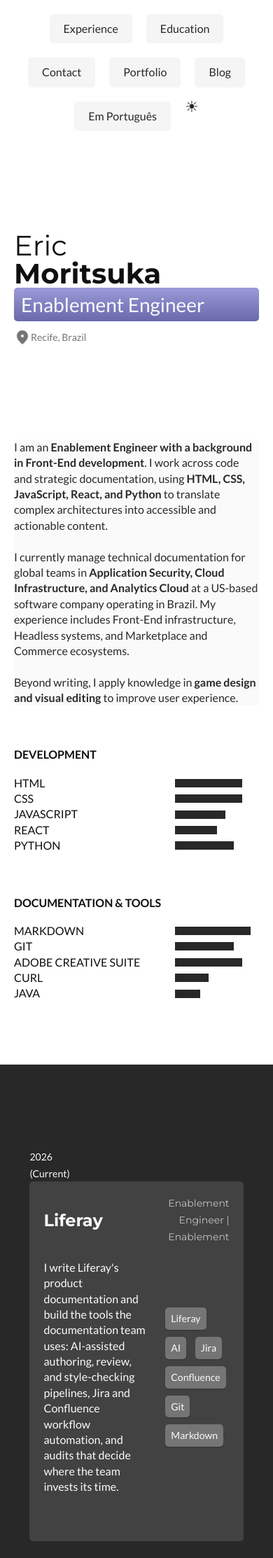
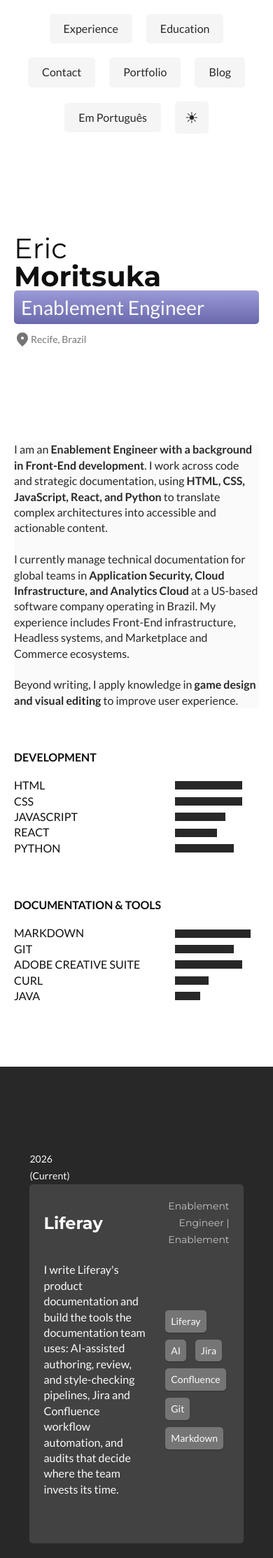
Before and after one commit to ericthmoritsuka/ericthmoritsuka.github.io, a Jekyll site: the page built from index.html, in a window 390 px wide. Shown: the top 2226 px of the page at 70% size. Built offline with Jekyll 4.4.1, drawn with Linux system fonts in a browser that asks for light colours.

Commit message:
Dark-mode fixes: 404 scene variant, nav pill colors, toggle alignment
Replace the white 'postcard' behind the 404 scene with a second scene
PNG whose ETHM signature is inked light gray; CSS swaps the images by
theme. Center nav items vertically so the theme toggle aligns, give
the toggle the same mobile pill treatment as nav links, and darken the
mobile nav pills in dark mode (they were light with light text).

Co-Authored-By: Claude Fable 5 <noreply@anthropic.com>

```diff
--- a/404.html
+++ b/404.html
@@ -10,9 +10,13 @@ sitemap: false
 		<div class="pagina-404">
 			<h1 class="font-grande cor-10">404</h1>
 
-			<img class="cena-404" src="/img/404-scene.png"
+			<img class="cena-404 cena-404-claro" src="/img/404-scene.png"
 				style="width: 100%; max-width: 100%; height: auto; image-rendering: pixelated;"
 				alt="Four pixel-art guinea pig adventurers — an archer, a mage, a fighter, and a sword-bearing knight leading the way — face a giant naja rearing out of a hay field.">
+			<img class="cena-404 cena-404-escuro" src="/img/404-scene-dark.png"
+				style="width: 100%; max-width: 100%; height: auto; image-rendering: pixelated;"
+				alt="Four pixel-art guinea pig adventurers — an archer, a mage, a fighter, and a sword-bearing knight leading the way — face a giant naja rearing out of a hay field."
+				aria-hidden="true">
 
 			<p class="frase-404">We looked everywhere. Even under the hay.</p>
 			<p class="sub-404 font-2-s">This page doesn't exist — or it's very good at hiding. The party keeps searching.</p>
--- a/css/blog.css
+++ b/css/blog.css
@@ -352,6 +352,10 @@
   text-align: center;
 }
 
+.cena-404-escuro {
+  display: none;
+}
+
 .pagina-404 .cena-404 {
   width: 100%;
   height: auto;
--- a/css/dark.css
+++ b/css/dark.css
@@ -93,15 +93,25 @@ html[data-theme="dark"] .carrossel-ponto.ativo {
     background-color: var(--cor-p3);
   }
 
-html[data-theme="dark"] /* 404: keep the scene on its light "postcard" so the ink signature shows */
-  .frase-404 {
-    color: var(--cor-2);
+/* 404: swap to the scene variant whose signature is inked for dark */
+html[data-theme="dark"] .frase-404 {
+  color: var(--cor-2);
+}
+
+html[data-theme="dark"] .cena-404-claro {
+  display: none;
+}
+
+html[data-theme="dark"] .cena-404-escuro {
+  display: block;
+}
+
+@media (max-width: 900px) {
+  html[data-theme="dark"] .header a,
+  html[data-theme="dark"] .header .tema-toggle {
+    background-color: #262626;
   }
-
-html[data-theme="dark"] .pagina-404 .cena-404 {
-    background-color: #fafafa;
-    border-radius: 5px;
-  }
+}
 
 @media (max-width: 600px) {
   html[data-theme="dark"] .lista-de-linguas {
--- a/css/header.css
+++ b/css/header.css
@@ -15,6 +15,7 @@
   display: flex;
   flex-wrap: wrap;
   justify-content: space-between;
+  align-items: center;
 }
 
 .menu a {
@@ -37,17 +38,25 @@
     border-radius: 5px;
     margin: 10px 10px;
   }
+  .header .tema-toggle {
+    background-color: #f5f5f5;
+    margin: 10px;
+    padding: 10px 12px;
+  }
+  .header.escuro .tema-toggle {
+    background-color: var(--cor-10);
+  }
 }
 .tema-toggle {
+  display: block;
   background: none;
   border: 2px solid transparent;
   border-radius: 5px;
   color: inherit;
   font-family: inherit;
   font-size: 1.375rem;
-  vertical-align: middle;
   line-height: 1;
-  padding: 4px 8px;
+  padding: 8px 12px;
   cursor: pointer;
 }
 
```
Also changed, not shown: img/404-scene-dark.png (added).
